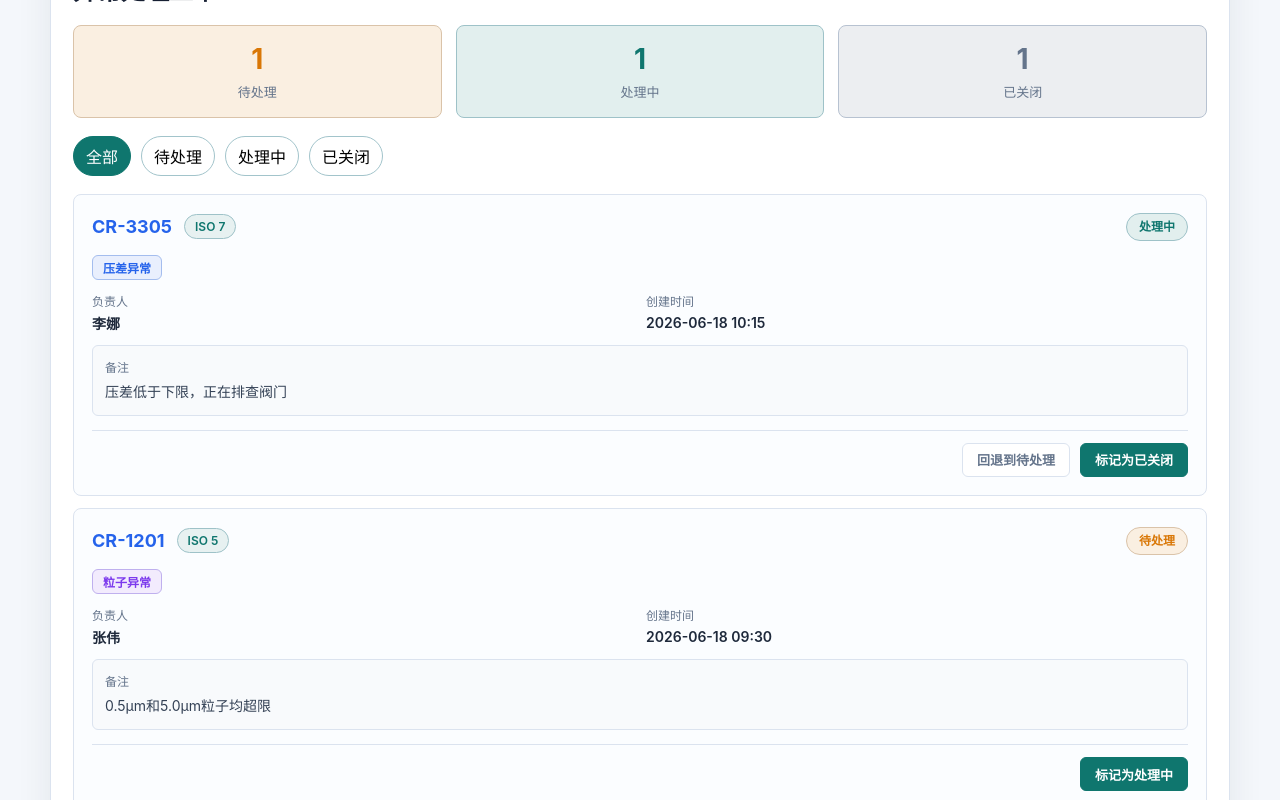
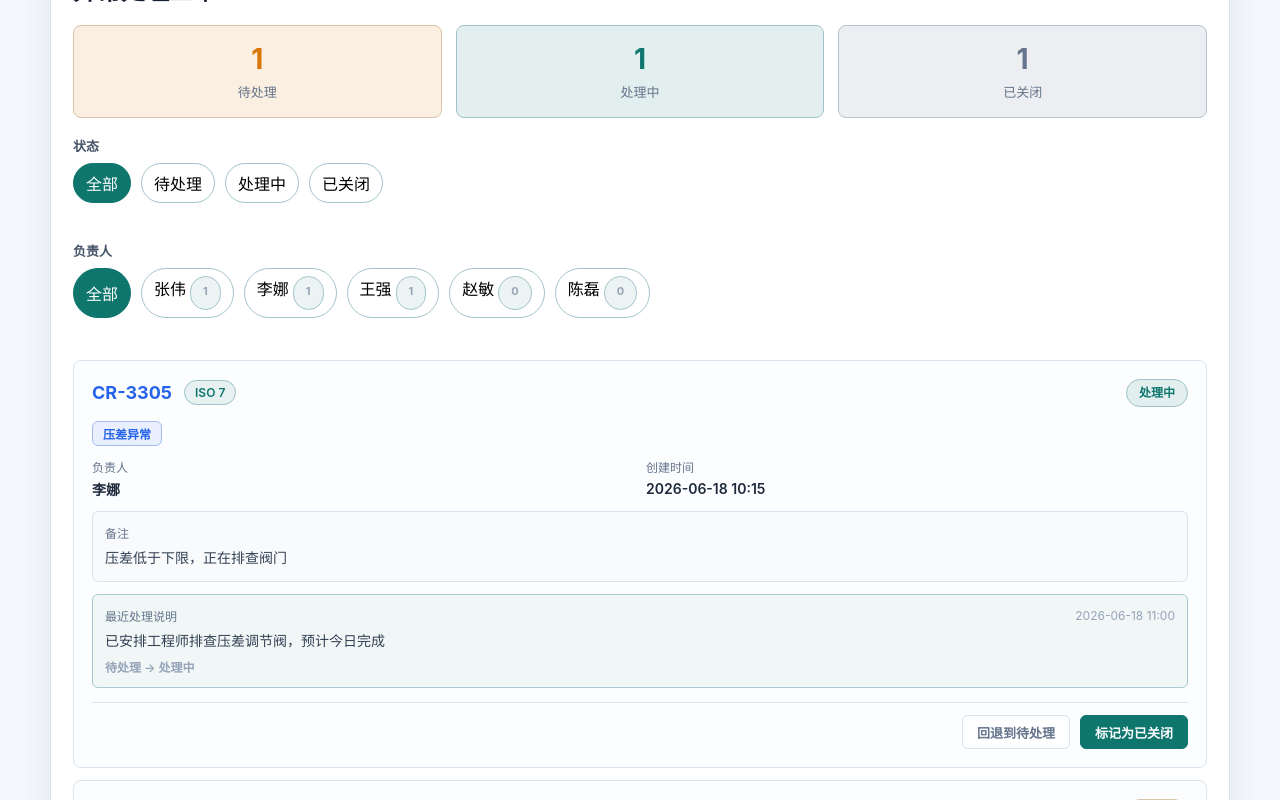
Before and after one commit to aliAjax/hxwl-09-6ff6e8e, a React (Vite) app: page / in a window 1280 px wide. Shown: the part 6380-7180 px from the top of the page. Built offline with nearby package versions, Linux system fonts and the light colour scheme.

Commit message:
.3436396082391580:6d3808c1170bc8d6c3fd855d0473204f_6a351e1ffec96590577230a6.6a351e21fec96590577230a8.6a351e215863013a7fa842af:Trae CN.T(2026/6/19 18:46:57)

```diff
--- a/src/App.tsx
+++ b/src/App.tsx
@@ -118,7 +118,7 @@ function App() {
   const handleAddTicket = (
     ticketData: Omit<
       import("./domain").AnomalyTicket,
-      "id" | "createdAt" | "status"
+      "id" | "createdAt" | "status" | "processNotes"
     >
   ) => {
     createAnomalyTicket(ticketData);
--- a/src/components/AnomalyTicketManagement.tsx
+++ b/src/components/AnomalyTicketManagement.tsx
@@ -12,14 +12,21 @@ interface AnomalyTicketManagementProps {
   tickets: AnomalyTicket[];
   activeFilter: "全部" | TicketStatus;
   onFilterChange: (filter: "全部" | TicketStatus) => void;
-  onAddTicket: (ticket: Omit<AnomalyTicket, "id" | "createdAt" | "status">) => void;
-  onStatusChange: (ticketId: number, status: TicketStatus) => void;
+  onAddTicket: (ticket: Omit<AnomalyTicket, "id" | "createdAt" | "status" | "processNotes">) => void;
+  onStatusChange: (ticketId: number, status: TicketStatus, processNote?: string) => void;
 }
 
 function AnomalyTicketManagement({
   tickets, activeFilter, onFilterChange, onAddTicket, onStatusChange,
 }: AnomalyTicketManagementProps) {
   const [showForm, setShowForm] = useState(false);
+  const [assigneeFilter, setAssigneeFilter] = useState<string>("全部");
+  const [pendingAction, setPendingAction] = useState<{
+    ticketId: number;
+    targetStatus: TicketStatus;
+    direction: "forward" | "backward";
+  } | null>(null);
+  const [processNoteInput, setProcessNoteInput] = useState("");
   const [form, setForm] = useState({
     roomId: "",
     area: CLEAN_AREAS[0] as CleanArea,
@@ -28,13 +35,22 @@ function AnomalyTicketManagement({
     remark: "",
   });
 
-  const filtered = activeFilter === "全部" ? tickets : tickets.filter((t) => t.status === activeFilter);
+  const filtered = tickets.filter((t) => {
+    if (activeFilter !== "全部" && t.status !== activeFilter) return false;
+    if (assigneeFilter !== "全部" && t.assignee !== assigneeFilter) return false;
+    return true;
+  });
 
   const counts = {
     "待处理": tickets.filter((t) => t.status === "待处理").length,
     "处理中": tickets.filter((t) => t.status === "处理中").length,
     "已关闭": tickets.filter((t) => t.status === "已关闭").length,
   };
+
+  const assigneeCounts = TICKET_ASSIGNEES.map((name) => ({
+    name,
+    count: tickets.filter((t) => t.assignee === name).length,
+  }));
 
   const handleAdd = () => {
     if (!form.roomId.trim()) return;
@@ -47,6 +63,40 @@ function AnomalyTicketManagement({
     });
     setForm((prev) => ({ ...prev, roomId: "", remark: "" }));
     setShowForm(false);
+  };
+
+  const handleStatusClick = (
+    ticketId: number,
+    targetStatus: TicketStatus,
+    direction: "forward" | "backward"
+  ) => {
+    if (direction === "forward") {
+      setPendingAction({ ticketId, targetStatus, direction });
+      setProcessNoteInput("");
+    } else {
+      onStatusChange(ticketId, targetStatus);
+    }
+  };
+
+  const confirmStatusChange = () => {
+    if (!pendingAction) return;
+    onStatusChange(
+      pendingAction.ticketId,
+      pendingAction.targetStatus,
+      processNoteInput.trim() || undefined
+    );
+    setPendingAction(null);
+    setProcessNoteInput("");
+  };
+
+  const cancelStatusChange = () => {
+    setPendingAction(null);
+    setProcessNoteInput("");
+  };
+
+  const getLastProcessNote = (ticket: AnomalyTicket) => {
+    const notes = ticket.processNotes || [];
+    return notes.length > 0 ? notes[notes.length - 1] : null;
   };
 
   return (
@@ -70,7 +120,10 @@ function AnomalyTicketManagement({
         ))}
       </div>
 
-      <div className="chips muted" style={{ marginBottom: 18 }}>
+      <div className="ticket-filter-bar">
+        <div className="ticket-filter-group">
+          <span className="ticket-filter-label">状态</span>
+          <div className="chips muted">
             {TICKET_STATUS_FILTERS.map((f) => (
               <button
                 key={f}
@@ -80,6 +133,31 @@ function AnomalyTicketManagement({
                 {f}
               </button>
             ))}
+          </div>
+        </div>
+        <div className="ticket-filter-group">
+          <span className="ticket-filter-label">负责人</span>
+          <div className="chips muted">
+            <button
+              className={assigneeFilter === "全部" ? "chip-active" : ""}
+              onClick={() => setAssigneeFilter("全部")}
+            >
+              全部
+            </button>
+            {TICKET_ASSIGNEES.map((name) => (
+              <button
+                key={name}
+                className={assigneeFilter === name ? "chip-active" : ""}
+                onClick={() => setAssigneeFilter(name)}
+              >
+                {name}
+                <span className="chip-count">
+                  {assigneeCounts.find((a) => a.name === name)?.count ?? 0}
+                </span>
+              </button>
+            ))}
+          </div>
+        </div>
       </div>
 
       {showForm && (
@@ -147,6 +225,7 @@ function AnomalyTicketManagement({
         {filtered.map((ticket) => {
           const nextStatus = nextTicketStatus(ticket.status);
           const prevStatus = prevTicketStatus(ticket.status);
+          const lastNote = getLastProcessNote(ticket);
           return (
             <article key={ticket.id} className="ticket-card">
               <div className="ticket-card-header">
@@ -180,12 +259,24 @@ function AnomalyTicketManagement({
                     <p>{ticket.remark}</p>
                   </div>
                 )}
+                {lastNote && (
+                  <div className="ticket-process-note">
+                    <div className="ticket-process-note-header">
+                      <span className="ticket-meta-label">最近处理说明</span>
+                      <span className="ticket-process-note-time">{lastNote.timestamp}</span>
+                    </div>
+                    <p>{lastNote.note}</p>
+                    <span className="ticket-process-note-transition">
+                      {lastNote.fromStatus} → {lastNote.toStatus}
+                    </span>
+                  </div>
+                )}
               </div>
               <div className="ticket-actions">
                 {prevStatus && (
                   <button
                     className="ticket-action-btn secondary"
-                    onClick={() => onStatusChange(ticket.id, prevStatus)}
+                    onClick={() => handleStatusClick(ticket.id, prevStatus, "backward")}
                   >
                     回退到{prevStatus}
                   </button>
@@ -193,7 +284,7 @@ function AnomalyTicketManagement({
                 {nextStatus && (
                   <button
                     className="ticket-action-btn primary"
-                    onClick={() => onStatusChange(ticket.id, nextStatus)}
+                    onClick={() => handleStatusClick(ticket.id, nextStatus, "forward")}
                   >
                     标记为{nextStatus}
                   </button>
@@ -204,6 +295,33 @@ function AnomalyTicketManagement({
         })}
         {filtered.length === 0 && <p className="ticket-empty">暂无匹配的工单</p>}
       </div>
+
+      {pendingAction && (
+        <div className="ticket-note-overlay" onClick={cancelStatusChange}>
+          <div className="ticket-note-dialog" onClick={(e) => e.stopPropagation()}>
+            <h3>推进工单状态</h3>
+            <p className="ticket-note-desc">
+              将工单标记为「{pendingAction.targetStatus}」，可填写处理说明（选填）
+            </p>
+            <textarea
+              className="ticket-note-input"
+              placeholder="请输入处理说明，例如：已安排工程师排查..."
+              value={processNoteInput}
+              onChange={(e) => setProcessNoteInput(e.target.value)}
+              rows={3}
+              autoFocus
+            />
+            <div className="ticket-note-actions">
+              <button className="ticket-action-btn secondary" onClick={cancelStatusChange}>
+                取消
+              </button>
+              <button className="ticket-action-btn primary" onClick={confirmStatusChange}>
+                确认{processNoteInput.trim() ? "并添加说明" : "推进"}
+              </button>
+            </div>
+          </div>
+        </div>
+      )}
     </section>
   );
 }
--- a/src/db/indexedDB.ts
+++ b/src/db/indexedDB.ts
@@ -210,6 +210,7 @@ function backfillAnomalyTicket(
       data.createdAt ??
       new Date().toISOString().slice(0, 16).replace("T", " "),
     sourceRecordId: data.sourceRecordId,
+    processNotes: data.processNotes ?? [],
   };
 }
 
--- a/src/domain/constants.ts
+++ b/src/domain/constants.ts
@@ -137,6 +137,7 @@ export const DEFAULT_TICKETS: AnomalyTicket[] = [
     remark: "0.5μm和5.0μm粒子均超限",
     createdAt: "2026-06-18 09:30",
     sourceRecordId: 1,
+    processNotes: [],
     synced: true,
   },
   {
@@ -149,6 +150,14 @@ export const DEFAULT_TICKETS: AnomalyTicket[] = [
     remark: "压差低于下限，正在排查阀门",
     createdAt: "2026-06-18 10:15",
     sourceRecordId: 4,
+    processNotes: [
+      {
+        note: "已安排工程师排查压差调节阀，预计今日完成",
+        timestamp: "2026-06-18 11:00",
+        fromStatus: "待处理",
+        toStatus: "处理中",
+      },
+    ],
     synced: true,
   },
   {
@@ -161,6 +170,14 @@ export const DEFAULT_TICKETS: AnomalyTicket[] = [
     remark: "空调系统已修复，温湿度恢复正常",
     createdAt: "2026-06-17 14:20",
     sourceRecordId: 4,
+    processNotes: [
+      {
+        note: "空调系统检修完成，温湿度恢复至正常范围",
+        timestamp: "2026-06-18 09:00",
+        fromStatus: "处理中",
+        toStatus: "已关闭",
+      },
+    ],
     synced: true,
   },
 ];
--- a/src/repositories/LocalDBRepository.ts
+++ b/src/repositories/LocalDBRepository.ts
@@ -224,6 +224,7 @@ function backfillAnomalyTicket(
       data.createdAt ??
       new Date().toISOString().slice(0, 16).replace("T", " "),
     sourceRecordId: data.sourceRecordId,
+    processNotes: data.processNotes ?? [],
     synced: data.synced ?? false,
   };
 }
--- a/src/services/TicketService.ts
+++ b/src/services/TicketService.ts
@@ -35,6 +35,7 @@ export class TicketService {
       id: Date.now(),
       status: "待处理",
       createdAt: formatNow(),
+      processNotes: [],
       synced: false,
     };
     await this.repo.saveAnomalyTicket(ticket);
--- a/src/stores/useAppStore.ts
+++ b/src/stores/useAppStore.ts
@@ -23,6 +23,7 @@ import type {
 import { appService } from "../services";
 import { localDBRepository } from "../repositories";
 import type { SyncResult } from "../repositories";
+import { formatNow } from "../domain/rules";
 
 type Updater<T> = T | ((prev: T) => T);
 
@@ -55,7 +56,7 @@ export interface UseAppStoreReturn {
       record: InspectionRecord | null; errors: Record<string, string> }>;
   addAnomalyTicket: (ticket: AnomalyTicket) => void;
   createAnomalyTicket: (
-    input: Omit<AnomalyTicket, "id" | "createdAt" | "status">
+    input: Omit<AnomalyTicket, "id" | "createdAt" | "status" | "processNotes">
   ) => Promise<AnomalyTicket>;
   createTicketFromRecord: (
     readings: {
@@ -70,7 +71,7 @@ export interface UseAppStoreReturn {
     },
     anomalyType: TicketAnomalyType
   ) => Promise<AnomalyTicket>;
-  updateAnomalyTicketStatus: (id: number, status: TicketStatus) => void;
+  updateAnomalyTicketStatus: (id: number, status: TicketStatus, processNote?: string) => void;
   createAnomalyTrace: (
     input: AnomalyTraceInput
   ) => Promise<AnomalyTrace>;
@@ -304,7 +305,7 @@ export function useAppStore(): UseAppStoreReturn {
 
   const createAnomalyTicket = useCallback(
     async (
-      input: Omit<AnomalyTicket, "id" | "createdAt" | "status">) => {
+      input: Omit<AnomalyTicket, "id" | "createdAt" | "status" | "processNotes">) => {
       const ticket = await appService.tickets.create(input);
       addAnomalyTicket(ticket);
       return ticket;
@@ -338,9 +339,21 @@ export function useAppStore(): UseAppStoreReturn {
   );
 
   const updateAnomalyTicketStatus = useCallback(
-    (id: number, status: TicketStatus) => {
+    (id: number, status: TicketStatus, processNote?: string) => {
       setAnomalyTickets((prev) =>
-        prev.map((t) => (t.id === id ? { ...t, status, synced: false } : t))
+        prev.map((t) => {
+          if (t.id !== id) return t;
+          const newNotes = [...(t.processNotes || [])];
+          if (processNote) {
+            newNotes.push({
+              note: processNote,
+              timestamp: formatNow(),
+              fromStatus: t.status,
+              toStatus: status,
+            });
+          }
+          return { ...t, status, processNotes: newNotes, synced: false };
+        })
       );
       localDBRepository.updateTicketStatus(id, status).catch((err) =>
         console.error("Failed to update ticket status:", err)
--- a/src/styles.css
+++ b/src/styles.css
@@ -1191,6 +1191,128 @@ input {
 .no-action-hint {
   color: #cbd5e1;
   font-size: 14px;
+}
+
+.ticket-filter-bar {
+  display: grid;
+  gap: 14px;
+  margin-bottom: 18px;
+}
+
+.ticket-filter-group {
+  display: grid;
+  gap: 8px;
+}
+
+.ticket-filter-label {
+  font-size: 13px;
+  font-weight: 600;
+  color: #475569;
+}
+
+.chip-count {
+  display: inline-block;
+  margin-left: 4px;
+  font-size: 11px;
+  font-weight: 700;
+  color: #94a3b8;
+  background: #f1f5f9;
+  padding: 1px 6px;
+  border-radius: 999px;
+  min-width: 18px;
+  text-align: center;
+}
+
+.ticket-process-note {
+  display: grid;
+  gap: 6px;
+  padding: 12px;
+  background: color-mix(in srgb, var(--primary) 6%, #ffffff);
+  border-radius: 6px;
+  border: 1px solid color-mix(in srgb, var(--primary) 25%, #dbe3ef);
+}
+
+.ticket-process-note-header {
+  display: flex;
+  justify-content: space-between;
+  align-items: center;
+}
+
+.ticket-process-note-time {
+  font-size: 12px;
+  color: #94a3b8;
+}
+
+.ticket-process-note p {
+  margin: 0;
+  font-size: 14px;
+  color: #334155;
+  line-height: 1.6;
+}
+
+.ticket-process-note-transition {
+  font-size: 12px;
+  color: #94a3b8;
+  font-weight: 600;
+}
+
+.ticket-note-overlay {
+  position: fixed;
+  inset: 0;
+  background: rgba(15, 23, 42, 0.45);
+  display: grid;
+  place-items: center;
+  z-index: 100;
+  backdrop-filter: blur(2px);
+}
+
+.ticket-note-dialog {
+  width: min(460px, calc(100vw - 32px));
+  background: #ffffff;
+  border-radius: 12px;
+  padding: 24px;
+  box-shadow: 0 20px 60px rgba(15, 23, 42, 0.22);
+  display: grid;
+  gap: 16px;
+}
+
+.ticket-note-dialog h3 {
+  margin: 0;
+  font-size: 18px;
+  color: #1e293b;
+}
+
+.ticket-note-desc {
+  margin: 0;
+  font-size: 14px;
+  color: #64748b;
+  line-height: 1.5;
+}
+
+.ticket-note-input {
+  width: 100%;
+  min-height: 80px;
+  border: 1px solid var(--border);
+  border-radius: 8px;
+  padding: 12px;
+  font: inherit;
+  font-size: 14px;
+  color: #1e293b;
+  resize: vertical;
+  background: #f8fafc;
+  transition: border-color 0.2s;
+}
+
+.ticket-note-input:focus {
+  outline: none;
+  border-color: var(--primary);
+  background: #ffffff;
+}
+
+.ticket-note-actions {
+  display: flex;
+  justify-content: flex-end;
+  gap: 10px;
 }
 
 @media (max-width: 860px) {
```
Also changed, not shown: src/domain/models.ts (+8 -0 lines). Lines whose indentation alone changed are shown as unchanged.
